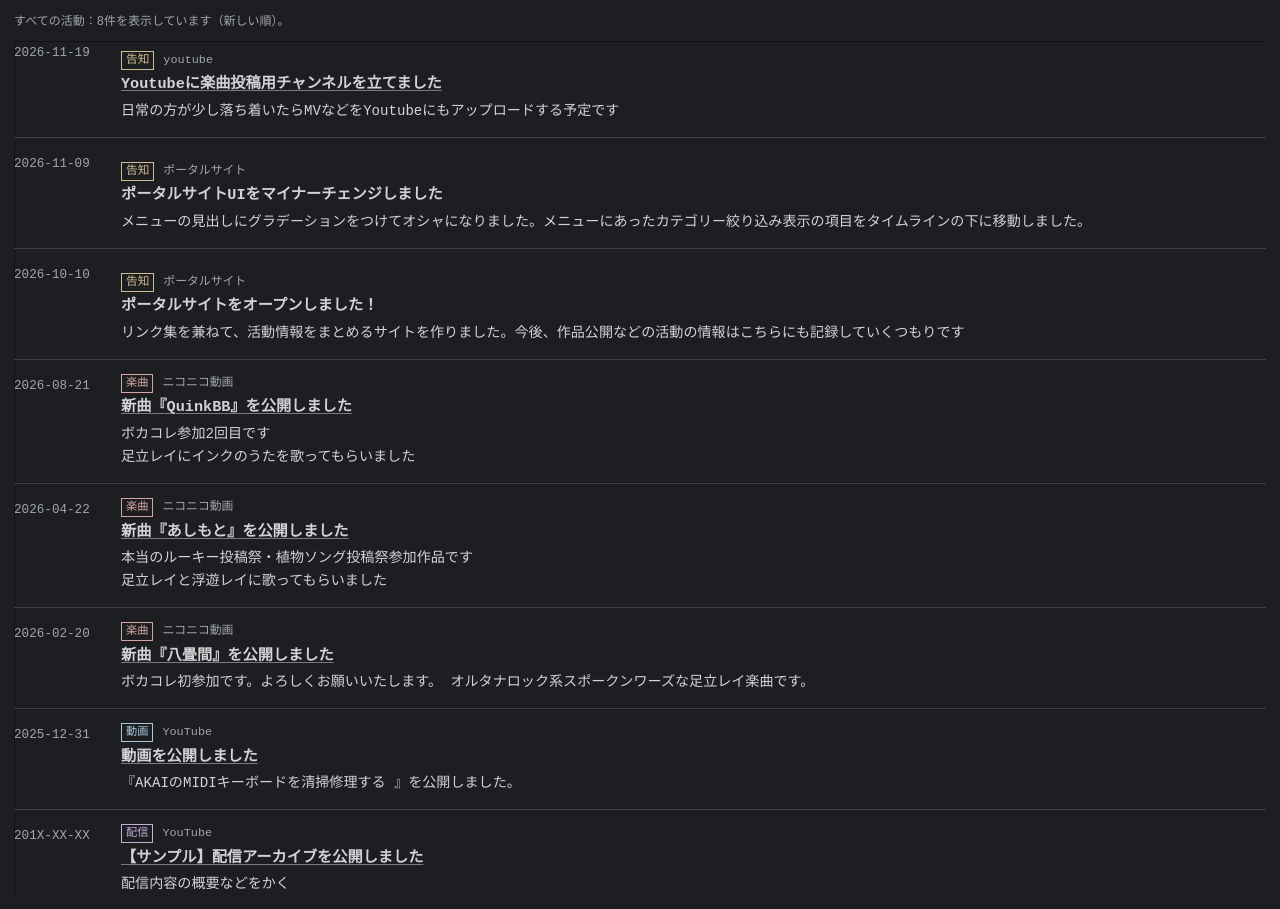
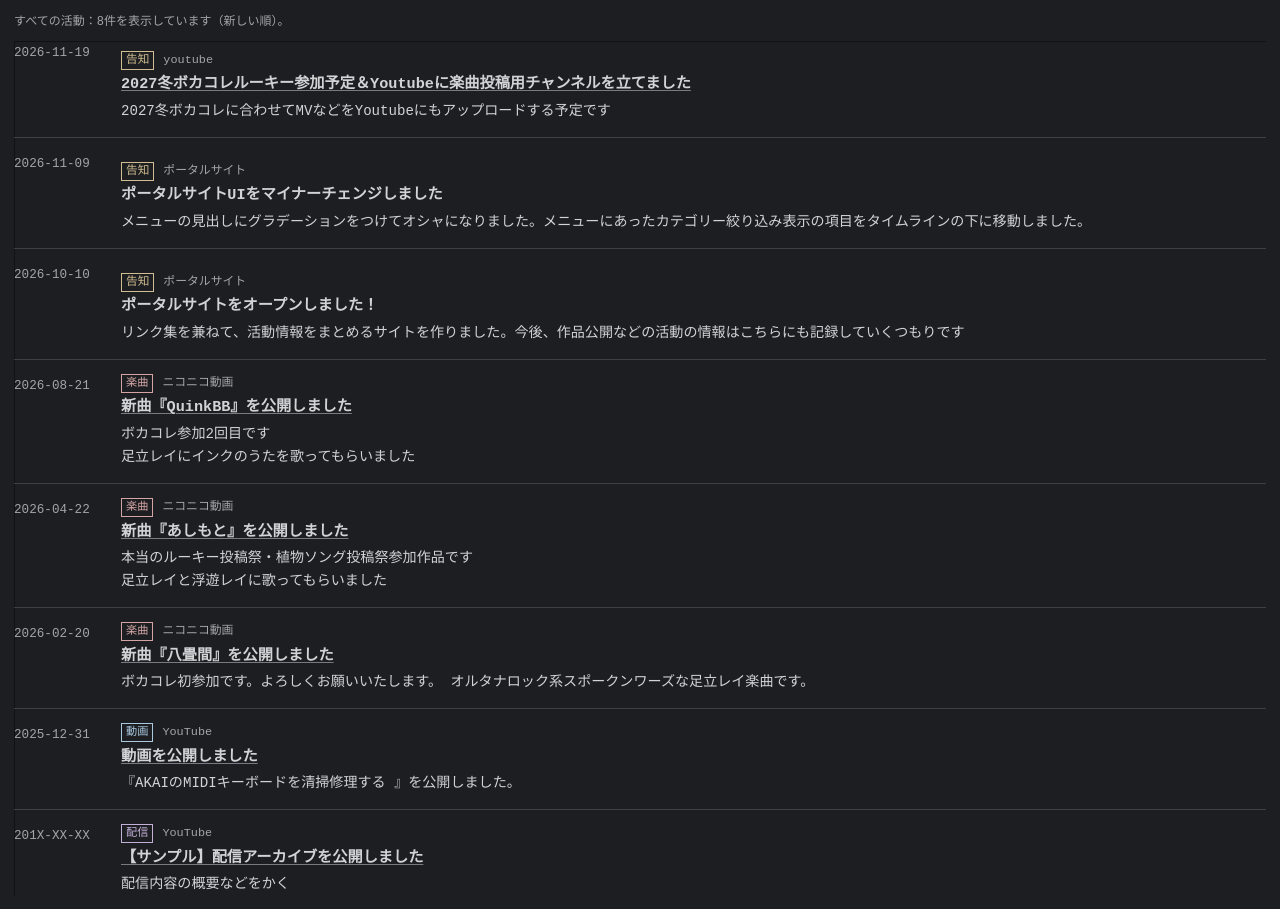
Before and after one commit to hamano-n/hamano-n.github.io, a plain HTML site: page timeline.html in a window 1280 px wide. Drawn offline with Linux system fonts and the light colour scheme.

Commit message:
Update timeline.html

```diff
--- a/timeline.html
+++ b/timeline.html
@@ -19,8 +19,8 @@
         <time class="timeline-date">2026-11-19</time>
         <article class="timeline-content">
           <p class="entry-meta"><span class="tag notice">告知</span><span class="platform-name">youtube</span></p>
-           <h3><a href="https://www.youtube.com/@hamano_M" target="_blank" rel="noopener noreferrer">Youtubeに楽曲投稿用チャンネルを立てました</a></h3>
-          <p>日常の方が少し落ち着いたらMVなどをYoutubeにもアップロードする予定です</p>
+           <h3><a href="https://www.youtube.com/@hamano_M" target="_blank" rel="noopener noreferrer">2027冬ボカコレルーキー参加予定＆Youtubeに楽曲投稿用チャンネルを立てました</a></h3>
+          <p>2027冬ボカコレに合わせてMVなどをYoutubeにもアップロードする予定です</p>
         </article>
       </li>
 
```
